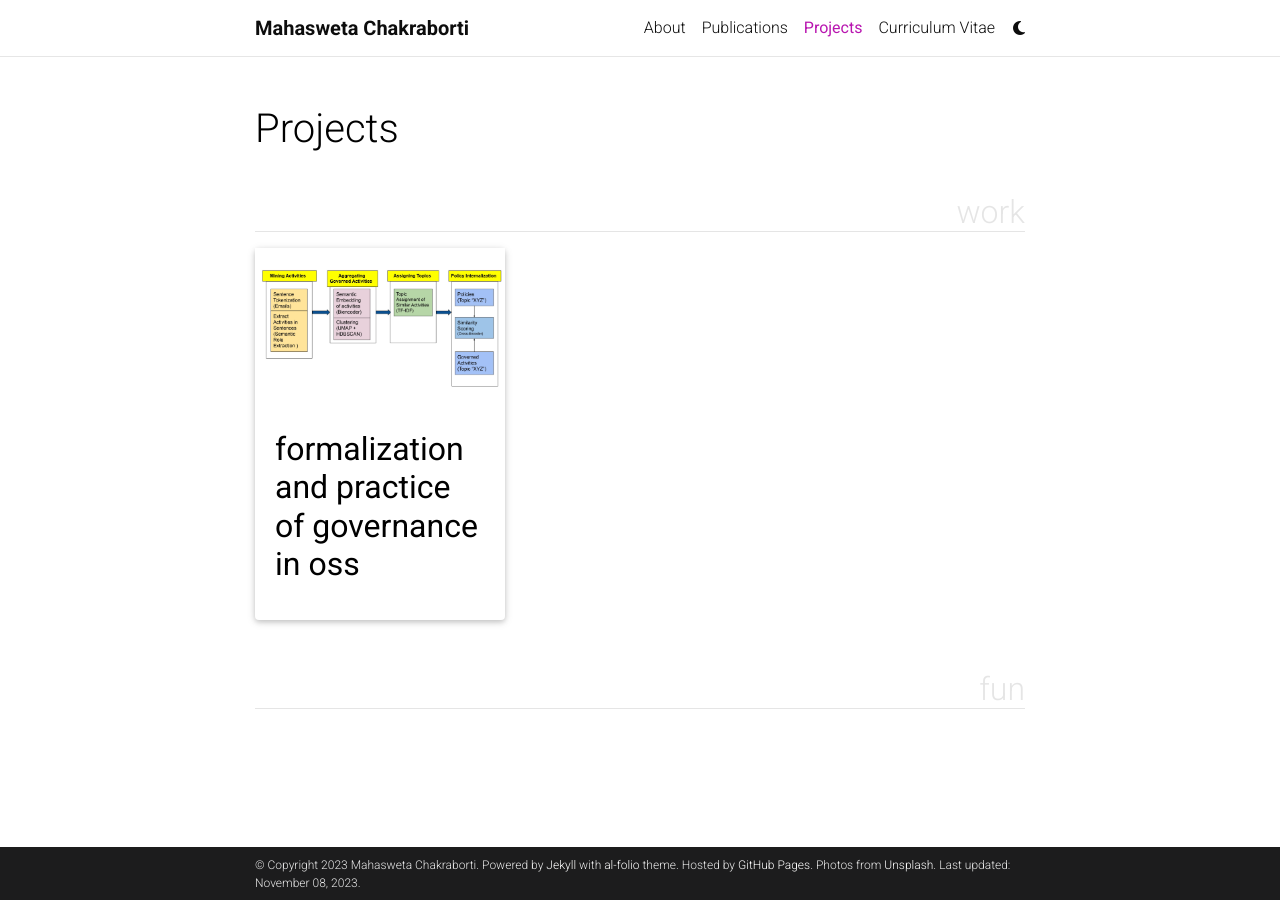
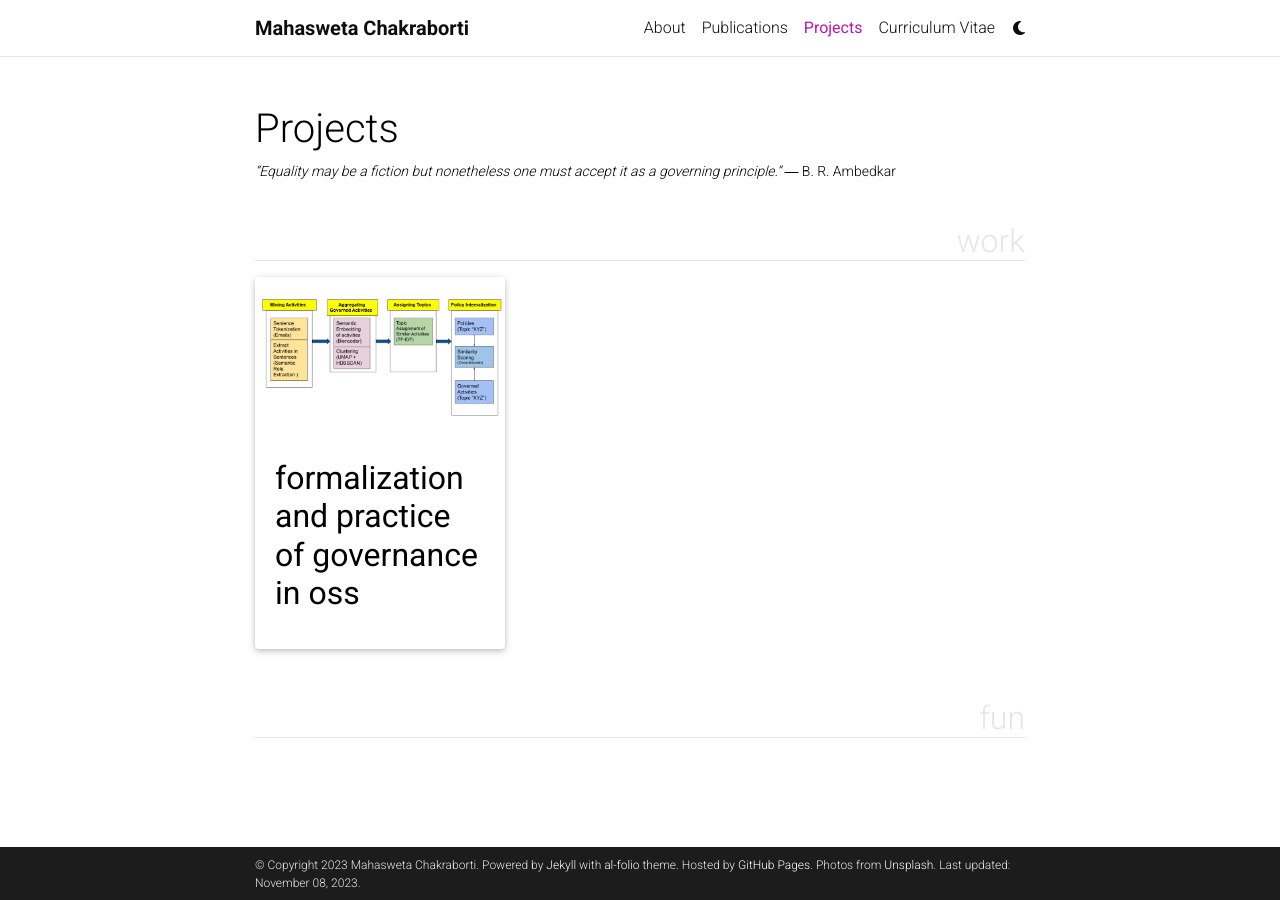
Before and after one commit to Mahasweta-usc/Mahasweta-usc.github.io, a Jekyll site: the page built from _pages/projects.md, in a window 1280 px wide. Built offline with Jekyll 4.4.1, drawn with Linux system fonts in a browser that asks for light colours; full-size pictures stand in for the smaller copies a plugin makes; comment, search, counter and statistics services are not loaded; a style sheet for code colours, icons or effects is not loaded.

Commit message:
version 4 with resume

```diff
--- a/_pages/projects.md
+++ b/_pages/projects.md
@@ -2,7 +2,7 @@
 layout: page
 title: Projects
 permalink: /projects/
-description:
+description: <em>“Equality may be a fiction but nonetheless one must accept it as a governing principle.”</em> ― <a href='https://globalcenters.columbia.edu/content/mumbai-bhimrao-ramji-ambedkar'>B. R. Ambedkar</a>
 nav: true
 nav_order: 2
 display_categories: [work, fun]
```
